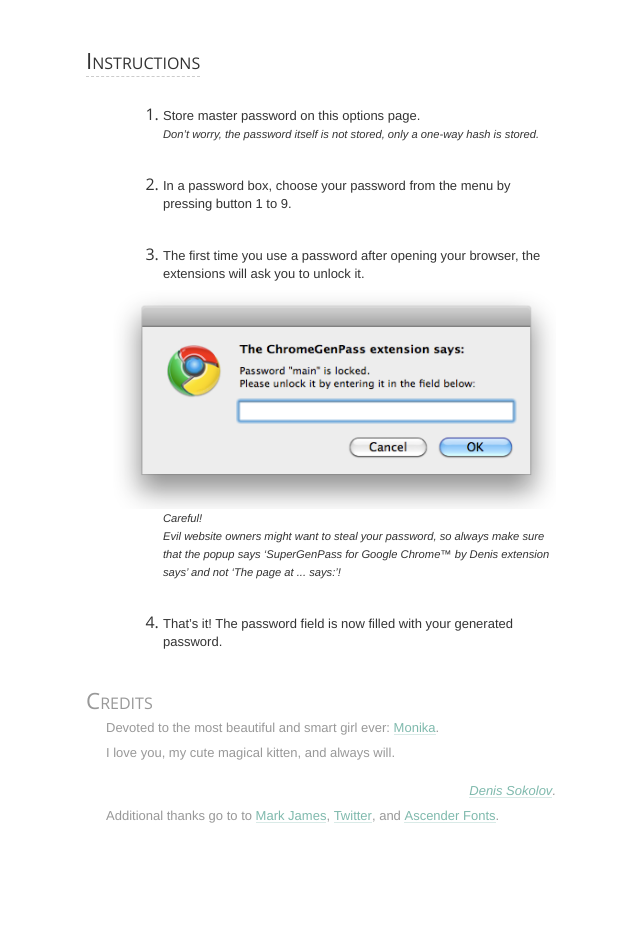
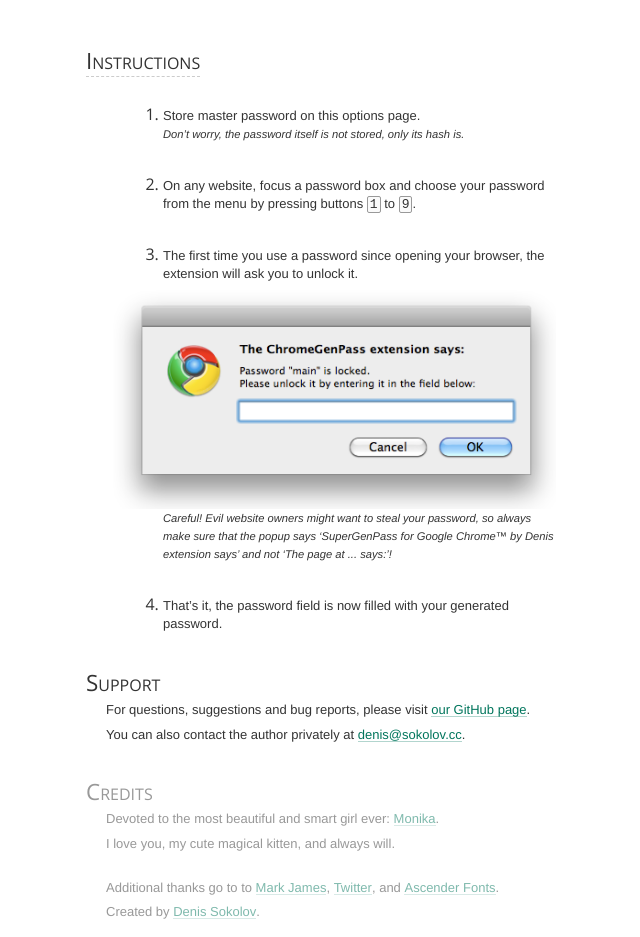
Before and after one commit to denis-sokolov/chrome-supergenpass, a plain HTML site: page options/options.html in a window 1280 px wide. Shown: the part 341-1278 px from the top of the page, without its empty margins (309-949 px from the left). Before the commit the page ends 1182 px from the top, so only its background shows below. Drawn offline with Linux system fonts and the light colour scheme.

Commit message:
Options page cleanup.

```diff
--- a/css/style.css
+++ b/css/style.css
@@ -36,6 +36,15 @@
 	summary::-webkit-details-marker { display: none; }
 	details[open] summary { border-color: #ccc ;}
 
+kbd {
+	display: inline-block;
+	padding: 1px 2px;
+	line-height: 1;
+	border: 1px solid #999;
+	background: #fafafa;
+	border-radius: 2px;
+}
+
 p {
 	margin-bottom: 1ex;
 }
--- a/options/options.css
+++ b/options/options.css
@@ -21,5 +21,5 @@
 		.instructions ol li { margin-bottom: 2em; }
 
 .credits { opacity: 0.5; -webkit-transition: opacity 0.5s; transition: opacity 0.5s; }
-	.credits:hover { opacity: 1 }
-	.author { margin-top: 3ex; text-align: right; font-style: italic }
+	.credits:hover { opacity: 1; }
+	.credits .extra { margin-top: 2em; }
--- a/options/options.html
+++ b/options/options.html
@@ -51,40 +51,52 @@
 				<p>Store master password on this options page.
 				<p class=clarify>
 					Don&rsquo;t worry, the password itself is not stored,
-					only a one-way hash is stored.
+					only its hash is.
 			<li>
-				<p>In a password box, choose your password from the menu by pressing button 1 to 9.
+				<p>On any website, focus a password box and choose your password
+					from the menu by pressing buttons <kbd>1</kbd> to <kbd>9</kbd>.
 			<li>
-				<p>The first time you use a password after opening your browser,
-					the extensions will ask you to unlock it.
+				<p>The first time you use a password since opening your browser,
+					the extension will ask you to unlock it.
 				<p style="margin-left: -50px">
 					<img src="../img/ss/unlock-prompt.png">
 				<p class=clarify>
 					Careful!
-					<br>
 					Evil website owners might want to steal your password,
 					so always make sure that the popup says
 					&lsquo;SuperGenPass for Google Chrome™ by Denis extension
 					says&rsquo; and not &lsquo;The page at ... says:&rsquo;!
 			<li>
 				<p>
-					That&rsquo;s it! The password field is now filled with your generated password.
+					That&rsquo;s it,
+					the password field is now filled with your generated password.
 		</ol>
 	</details>
+
+	<div class=support>
+		<h1>Support</h1>
+		<p>
+			For questions, suggestions and bug reports, please visit
+			<a href="https://github.com/Akral/ChromeGenPass/issues">our GitHub page</a>.
+		<p>
+			You can also contact the author privately at
+			<a href="mailto:denis@sokolov.cc">denis@sokolov.cc</a>.
+	</div>
 
 	<div class=credits>
 		<h1>Credits</h1>
 		<p>
-			Devoted to the most beautiful and smart girl ever: <a href="http://pudlovskyte.lt">Monika</a>.
+			Devoted to the most beautiful and
+			smart girl ever: <a href="http://pudlovskyte.lt">Monika</a>.
 		<p>
 			I love you, my cute magical kitten, and always will.
-		<p class="author">
-			<a href="http://sokolov.cc">Denis Sokolov</a>.
-		<p>
+		<p class=extra>
 			Additional thanks go to to
 			<a href="http://www.famfamfam.com/lab/icons/silk/">Mark James</a>,
 			<a href="http://twitter.github.com/bootstrap/">Twitter</a>, and
 			<a href="http://www.fontsquirrel.com/license/open-sans">Ascender Fonts</a>.
+		<p>
+			Created by <a href="http://sokolov.cc">Denis Sokolov</a>.
 	</div>
 </div>
 
--- a/page/init.js
+++ b/page/init.js
@@ -24,9 +24,6 @@
 	// Turn on our toolkit on normal pages
 	if (['http:','https:'].indexOf(document.location.protocol) > -1)
 		work('input[type="password"]');
-	// And for demonstration in help on options page
-	else if (document.location.href == chrome.extension.getURL('options/options.html'))
-		work('input[type="password"]:not([name])');
 });
 
 function when_there_are_password_fields(callback)
```
